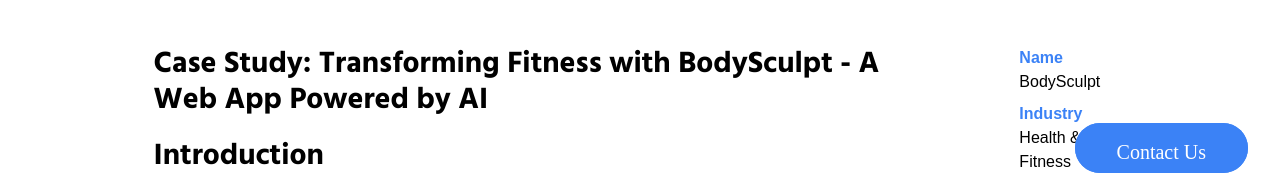
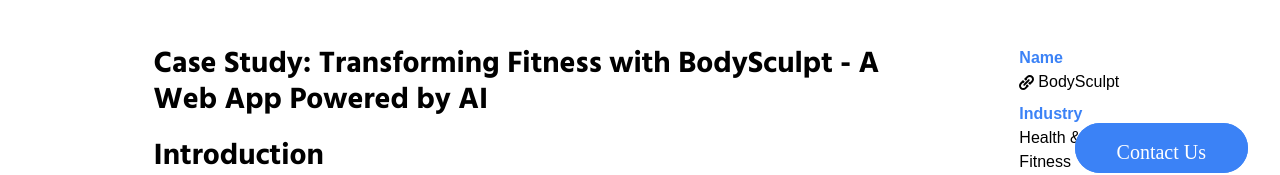
Before and after one commit to PaulGansca/Flex, a React (Vite) app: page /our-work/project-1 in a window 1280 px wide. Shown: the part 594-769 px from the top of the page. Built offline with nearby package versions, Linux system fonts and the light colour scheme; a web font is replaced by a local one.

Commit message:
add some link icon

```diff
--- /dev/null
+++ b/src/components/LinkWithIcon.tsx
@@ -0,0 +1,37 @@
+import { Link } from "react-router-dom";
+
+const LinkWithIcon = ({ to, text }: { to: string; text: string }) => (
+  <Link
+    className="cursor-pointer hover:text-blue-700 hover:fill-blue-700 flex flex-row gap-1"
+    target="_blank"
+    to={to}
+  >
+    <svg
+      className="mt-[5px]"
+      height="15px"
+      width="15px"
+      viewBox="0 0 806.801 806.801"
+    >
+      <path
+        d="M68.8,740.5c42.7,42.7,99.5,66.2,159.9,66.2c60.4,0,117.2-23.5,159.9-66.2l133-133c8.1-8.1,8.1-21.3,0-29.5L438.4,494.801
+L365,568.2l23.101,23.101L313.7,665.7c-47,47-123.2,47-170.2,0l-2.5-2.5c-47-47-47-123.2,0-170.2l74.4-74.399l23.1,23.1
+l73.4-73.399l-83.2-83.2c-8.1-8.1-21.3-8.1-29.5,0l-133,133C23.5,460.801,0,517.601,0,578c0,60.4,23.5,117.2,66.2,159.9
+L68.8,740.5z"
+      />
+      <path
+        d="M738,66.3c-42.699-42.7-99.5-66.2-159.9-66.2s-117.199,23.5-159.9,66.2l-135.7,135.8c-8.1,8.1-8.1,21.3,0,29.5l83.2,83.2
+l76.201-76.2l-23.201-23.2l74.4-74.4c47-47,123.201-47,170.201,0l2.5,2.5c47,47,47,123.2,0,170.2l-74.4,74.4L568.301,365
+L492.1,441.2l83.201,83.2c8.1,8.1,21.299,8.1,29.5,0l135.799-135.8c42.701-42.7,66.201-99.5,66.201-159.9
+c0-60.4-23.5-117.2-66.201-159.9L738,66.3z"
+      />
+      <path
+        d="M562.5,244.3c-9.801-9.8-22.5-14.6-35.301-14.6c-12.799,0-25.6,4.9-35.299,14.6l-22.201,22.1l-76.2,76.2l-53.699,53.7
+L266.4,469.7l-22.1,22.101c-19.5,19.5-19.5,51.199,0,70.699c9.8,9.801,22.5,14.601,35.3,14.601s25.6-4.9,35.3-14.601l22.1-22.1
+L410.4,467l53.699-53.699l76.201-76.2L562.4,315C582,295.5,582,263.8,562.5,244.3z"
+      />
+    </svg>
+    {text}
+  </Link>
+);
+
+export default LinkWithIcon;
--- a/src/pages/ProjectOne.tsx
+++ b/src/pages/ProjectOne.tsx
@@ -6,6 +6,7 @@
 import useLoadAnimation from "../hooks/useLoadAnimation";
 import Table from "../components/project-one/table";
 import SlideShow, { ProjectImage } from "../components/SlideShow";
+import LinkWithIcon from "../components/LinkWithIcon";
 
 const ProjectOnePage = () => {
   const { loadAnimationOnMount, ref } = useLoadAnimation();
@@ -180,13 +181,10 @@
             <div className="flex flex-col gap-2 w-full max-md:mt-10 self-start max-md:flex-row max-md:gap-3">
               <div>
                 <p className=" font-bold text-blue-500 ">Name</p>
-                <a
-                  className="cursor-pointer"
-                  target="_blank"
-                  href="https://body-sculpt-5ab47.web.app"
-                >
-                  BodySculpt
-                </a>
+                <LinkWithIcon
+                  to="https://body-sculpt-5ab47.web.app"
+                  text="BodySculpt"
+                />
               </div>
               <div>
                 <p className=" font-bold text-blue-500 ">Industry</p>
--- a/src/pages/ProjectTwo.tsx
+++ b/src/pages/ProjectTwo.tsx
@@ -6,7 +6,7 @@
 import food11 from "../assets/food11.png";
 import useLoadAnimation from "../hooks/useLoadAnimation";
 import SlideShow, { ProjectImage } from "../components/SlideShow";
-import { Link } from "react-router-dom";
+import LinkWithIcon from "../components/LinkWithIcon";
 
 const ProjectTwoPage = () => {
   const { loadAnimationOnMount, ref } = useLoadAnimation();
@@ -54,13 +54,10 @@
             <div className="flex flex-col gap-2 w-full max-md:mt-10 max-md:flex-row max-md:gap-3">
               <div>
                 <p className=" font-bold text-blue-500 ">Name</p>
-                <Link
-                  className="cursor-pointer hover:text-blue-700"
-                  target="_blank"
+                <LinkWithIcon
                   to="https://food-assistant-29fb3.web.app/"
-                >
-                  Food Assistant
-                </Link>
+                  text="Food Assistant"
+                />
               </div>
               <div>
                 <p className=" font-bold text-blue-500 ">Industry</p>
```
Also changed, not shown: src/assets/link.svg (added).
